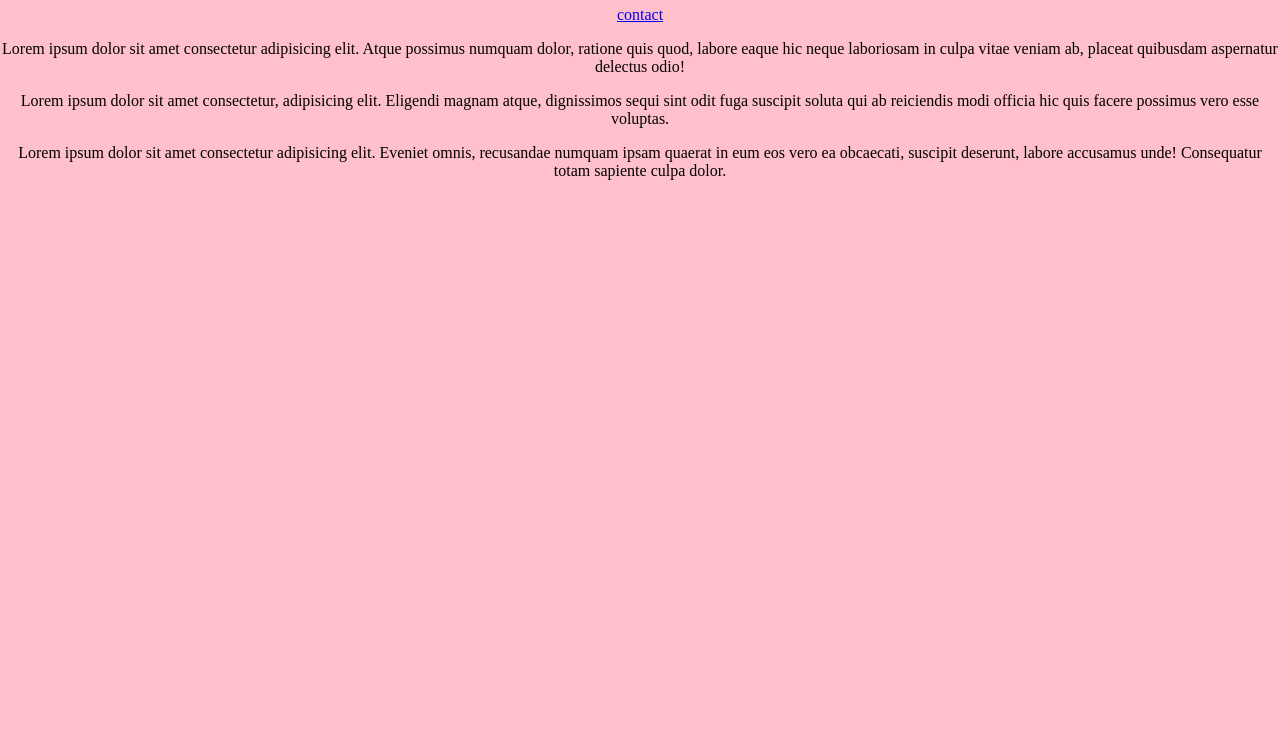
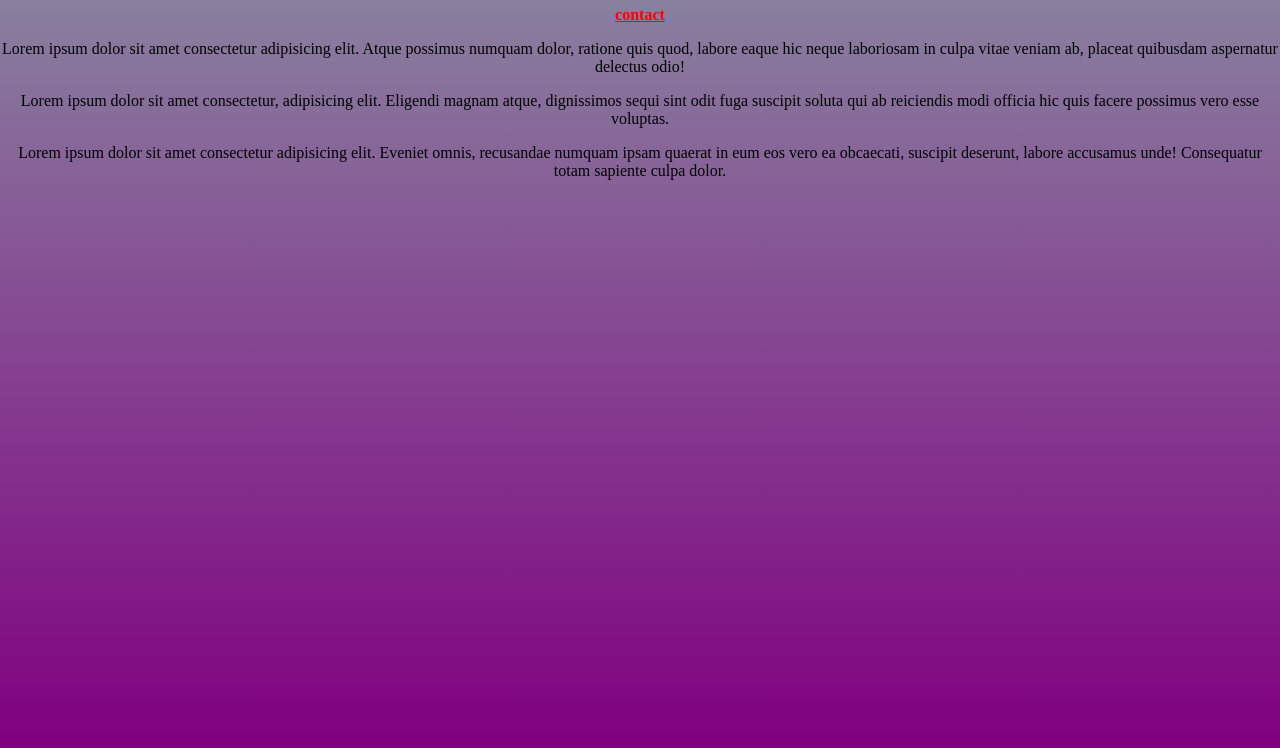
Before and after one commit to GITgail/gellysportfolio, a plain HTML site: page index.html in a window 1280 px wide. Shown: the part 52-800 px from the top of the page. Drawn offline with Linux system fonts and the light colour scheme.

Commit message:
changes to para and link style

```diff
--- a/index.html
+++ b/index.html
@@ -8,7 +8,7 @@
 </head>
 <body>
     <h1>GellysProjects</h1>
-    <a href="contact.html">contact</a>
+    <b><a href="contact.html">contact</a></b>
     <p>Lorem ipsum dolor sit amet consectetur adipisicing elit. Atque possimus numquam dolor, ratione quis quod, labore eaque hic neque laboriosam in culpa vitae veniam ab, placeat quibusdam aspernatur delectus odio!</p>
     <p>Lorem ipsum dolor sit amet consectetur, adipisicing elit. Eligendi magnam atque, dignissimos sequi sint odit fuga suscipit soluta qui ab reiciendis modi officia hic quis facere possimus vero esse voluptas.</p>
     <p>Lorem ipsum dolor sit amet consectetur adipisicing elit. Eveniet omnis, recusandae numquam ipsam quaerat in eum eos vero ea obcaecati, suscipit deserunt, labore accusamus unde! Consequatur totam sapiente culpa dolor.</p>
--- a/styles.css
+++ b/styles.css
@@ -1,5 +1,11 @@
 body {
     margin: 0;
-    background: pink;
+    background: linear-gradient(rgb(137, 137, 161), purple);
     text-align: center;
 }
+a:link {
+    color: red;
+}
+a:hover {
+    color: #0000ff;
+}
```
